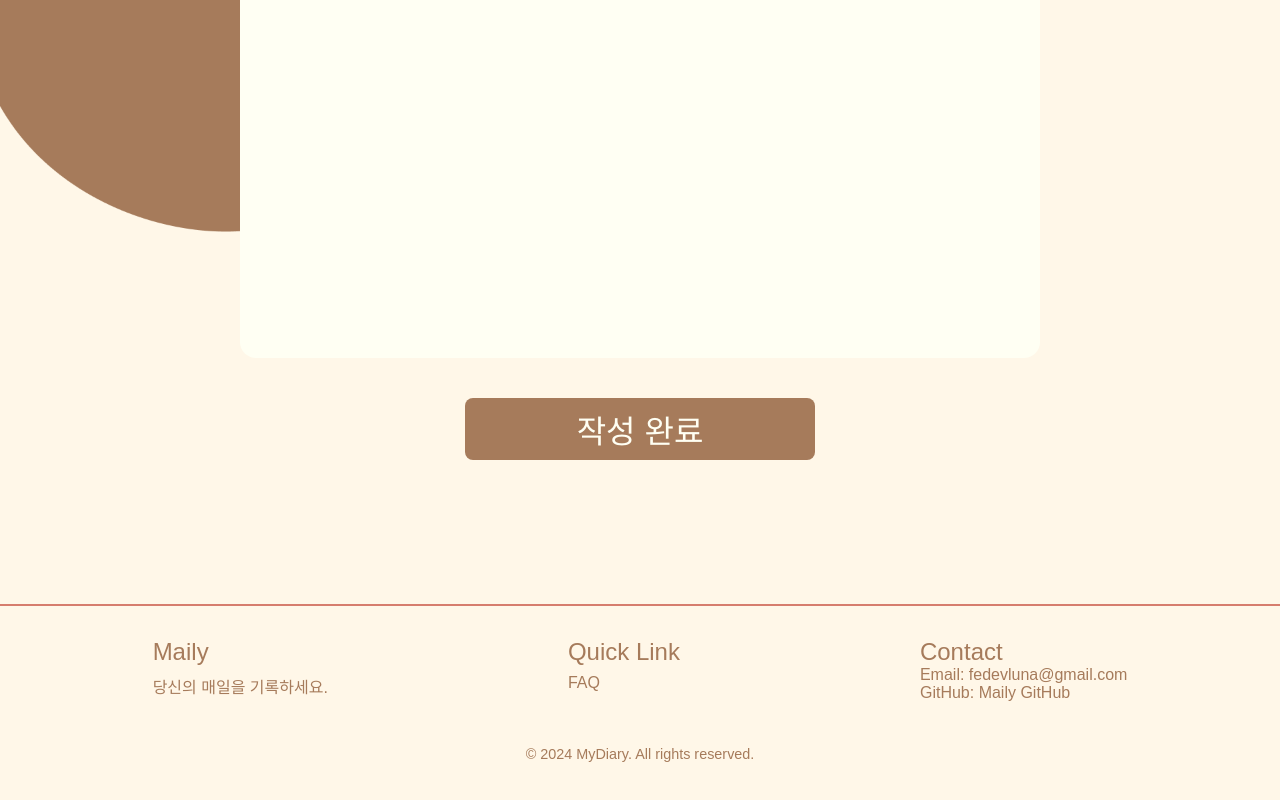
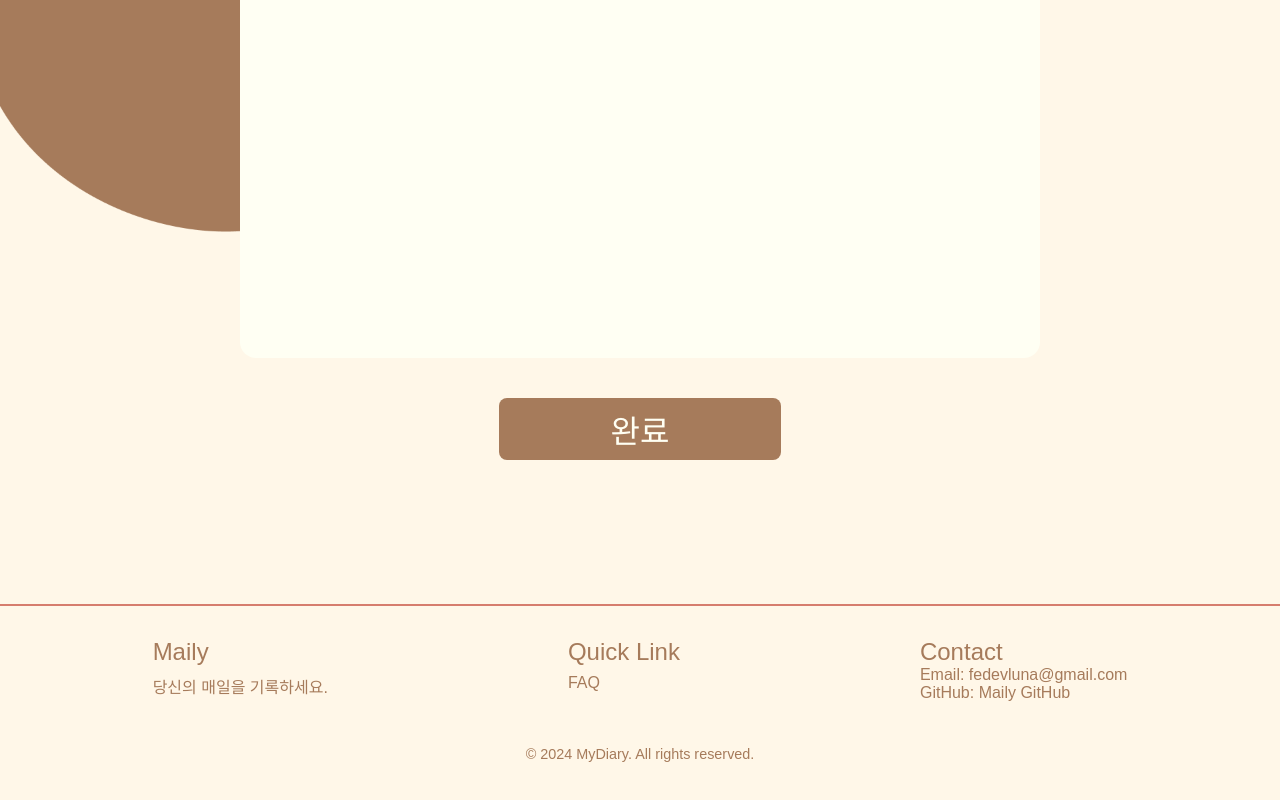
Before and after one commit to h-0y28/Maily, a React (Vite) app: page /diary/create/1 in a window 1280 px wide. Shown: the part 712-1512 px from the top of the page. Built offline with nearby package versions, Linux system fonts and the light colour scheme; no server answers; a web font is replaced by a local one.

Commit message:
style: 변경된 디자인 반영 버튼 동일 헤더 다르게게

```diff
--- a/src/components/Diary/DiaryForm/DiaryForm.tsx
+++ b/src/components/Diary/DiaryForm/DiaryForm.tsx
@@ -8,21 +8,21 @@ import EditPattern from "../../../assets/EditPattern.png";
 import { Container } from "../../../styles/commonStyles";
 
 interface DiaryFormProps {
+  header: string;
   title: string;
   content: string;
   onTitleChange: (e: ChangeEvent<HTMLInputElement>) => void;
   onContentChange: (e: ChangeEvent<HTMLTextAreaElement>) => void;
   onSubmit: () => void;
-  buttonText: string;
 }
 
 const DiaryForm = ({
+  header,
   title,
   content,
   onTitleChange,
   onContentChange,
   onSubmit,
-  buttonText,
 }: DiaryFormProps) => {
   const navigate = useNavigate();
   const contentRef = useRef<HTMLTextAreaElement>(null);
@@ -41,7 +41,7 @@ const DiaryForm = ({
 
   return (
     <S.FormContainer>
-      {buttonText === "작성 완료" ? (
+      {header === "당신의 추억을 기록해보세요!" ? (
         <S.Pattern src={CreatePattern} />
       ) : (
         <S.Pattern src={EditPattern} />
@@ -50,7 +50,7 @@ const DiaryForm = ({
       <Container>
         <S.Header>
           <S.BackArrow onClick={goBack} src={BackArrow} />
-          <S.Description>당신의 추억을 기록해보세요!</S.Description>
+          <S.Description>{header}</S.Description>
         </S.Header>
 
         {/* 입력 폼 */}
@@ -70,7 +70,7 @@ const DiaryForm = ({
           />
         </S.FormWrapper>
         <S.ButtonContainer>
-          <S.Button onClick={onSubmit}>{buttonText}</S.Button>
+          <S.Button onClick={onSubmit}>완료</S.Button>
         </S.ButtonContainer>
       </Container>
     </S.FormContainer>
--- a/src/pages/CreateDiaryPage/CreateDiaryPage.tsx
+++ b/src/pages/CreateDiaryPage/CreateDiaryPage.tsx
@@ -39,12 +39,12 @@ const CreateDiaryPage = () => {
 
   return (
     <DiaryForm
+      header="당신의 추억을 기록해보세요!"
       title={title}
       content={content}
       onTitleChange={(e) => setTitle(e.target.value)}
       onContentChange={(e) => setContent(e.target.value)}
       onSubmit={saveDiary}
-      buttonText="작성 완료"
     />
   );
 };
--- a/src/pages/EditDiaryPage/EditDiaryPage.tsx
+++ b/src/pages/EditDiaryPage/EditDiaryPage.tsx
@@ -66,12 +66,12 @@ const EditDiaryPage = () => {
 
   return (
     <DiaryForm
+      header="수정하기"
       title={title}
       content={content}
       onTitleChange={(e) => setTitle(e.target.value)}
       onContentChange={(e) => setContent(e.target.value)}
       onSubmit={updateDiary}
-      buttonText="수정 완료"
     />
   );
 };
```
